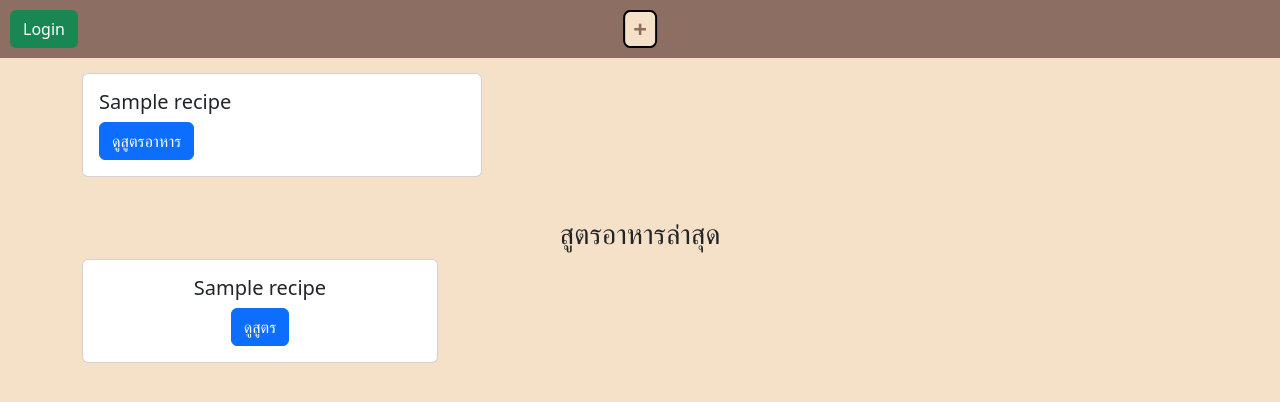
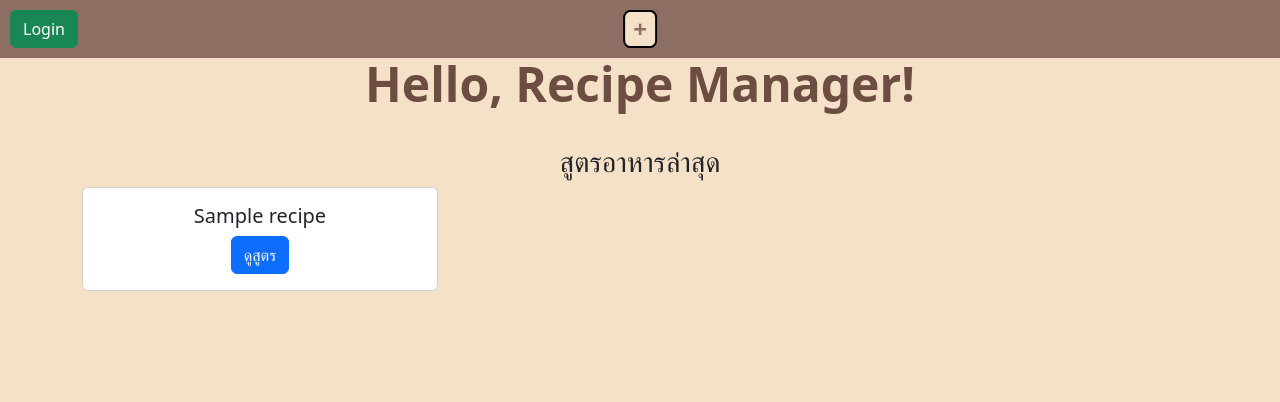
Before and after one commit to AufaWandoloh/my-web, a Flask app: page / in a window 1280 px wide. Shown: the top 402 px of the page. Run offline with Flask 3, Linux system fonts and the light colour scheme; tables that the repository leaves empty hold one stand-in row (values such as "Sample post").

Commit message:
delete duplicate class

```diff
--- a/recipe_manager/templates/index.html
+++ b/recipe_manager/templates/index.html
@@ -122,23 +122,6 @@
     <h1>Hello, Recipe Manager!</h1>
 
     <div class="container mt-4">
-        {% if recipes %}
-        {% for recipe in recipes %}
-        <div class="card mb-3" style="width: 400px;">
-            <div class="card-body">
-                <h5 class="card-title">{{ recipe.name }}</h5>
-                <a href="{{ url_for('view_recipe', recipe_id=recipe.id) }}" class="btn btn-primary">
-                    ดูสูตรอาหาร
-                </a>
-            </div>
-        </div>
-        {% endfor %}
-        {% else %}
-        <p>ไม่มีสูตรอาหารในขณะนี้</p>
-        {% endif %}
-    </div>
-
-    <div class="container mt-4">
         <h3 class="text-center">สูตรอาหารล่าสุด</h3>
         <div class="row">
             {% for recipe in recipes %}
```
